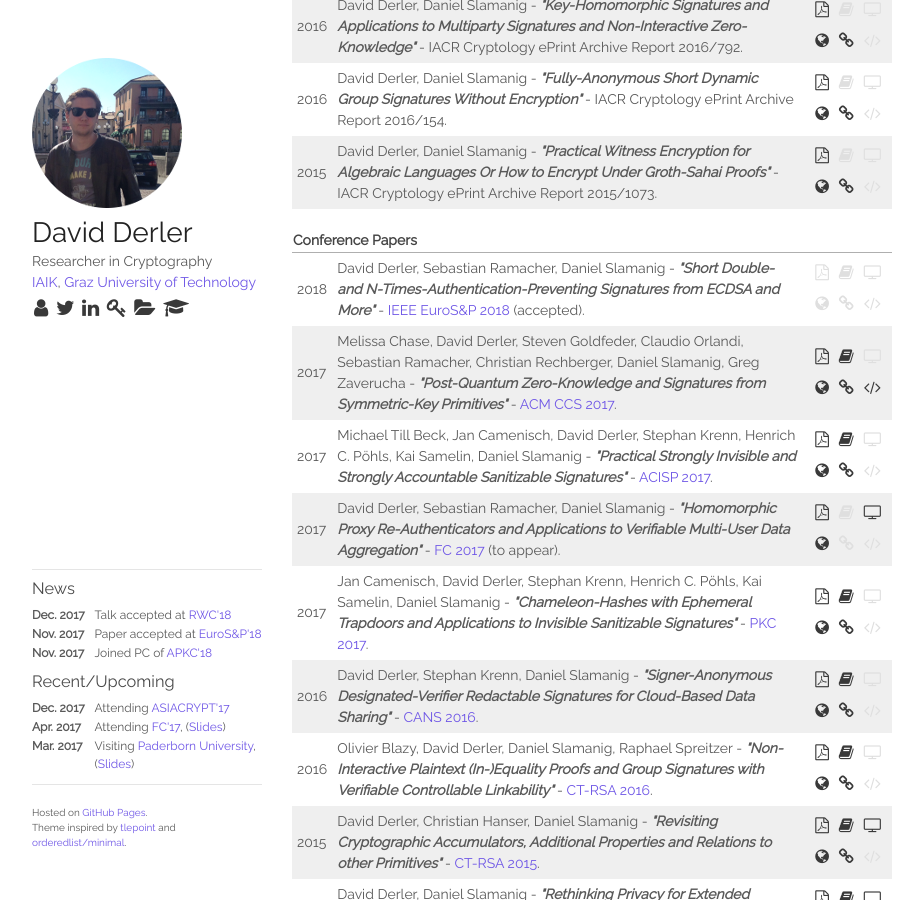
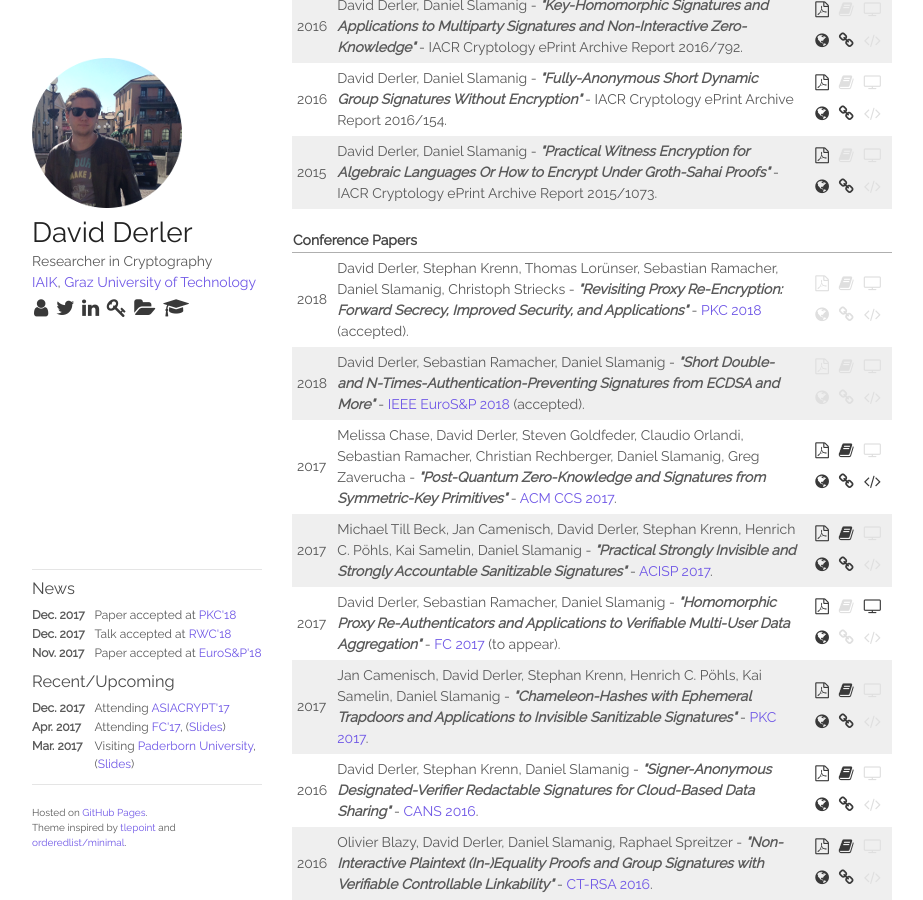
Before and after one commit to derlerd/derlerd.github.io, a Jekyll site: the page built from index.html, in a window 1280 px wide and 900 px high, scrolled down 1276 px. Shown: the whole window, without its empty margins (178-1101 px from the left). Built offline with Jekyll 4.4.1, drawn with Linux system fonts in a browser that asks for light colours.

Commit message:
added pkc paper

```diff
--- a/_includes/footer.html
+++ b/_includes/footer.html
@@ -2,6 +2,10 @@
   <div class="news">
     <h3>News</h3>
     <table class="newstable">
+      <tr>
+        <td class="date">Dec. 2017</td>
+        <td>Paper accepted at <a https://pkc.iacr.org/2018/">PKC'18</a></td>
+      </tr>
       <tr>
         <td class="date">Dec. 2017</td>
         <td>Talk accepted at <a href="https://rwc.iacr.org/index.html">RWC'18</a></td>
@@ -10,11 +14,12 @@
         <td class="date">Nov. 2017</td>
         <td>Paper accepted at <a href="https://www.ieee-security.org/TC/EuroSP2018/">EuroS&amp;P'18</a></td>
       </tr>
+<!--
       <tr>
         <td class="date">Nov. 2017</td>
         <td>Joined PC of <a href="https://www2.nict.go.jp/security/apkc2018/">APKC'18</a></td>
       </tr>
-<!--  <tr>
+     <tr>
         <td class="date">Aug. 2017</td>
         <td>Paper accepted at <a href="https://www.sigsac.org/ccs/CCS2017/">CCS'17</a></td>
       </tr>
```
Also changed, not shown: _proc/2017-12-14-pre.markdown (added, +9 -0 lines).
